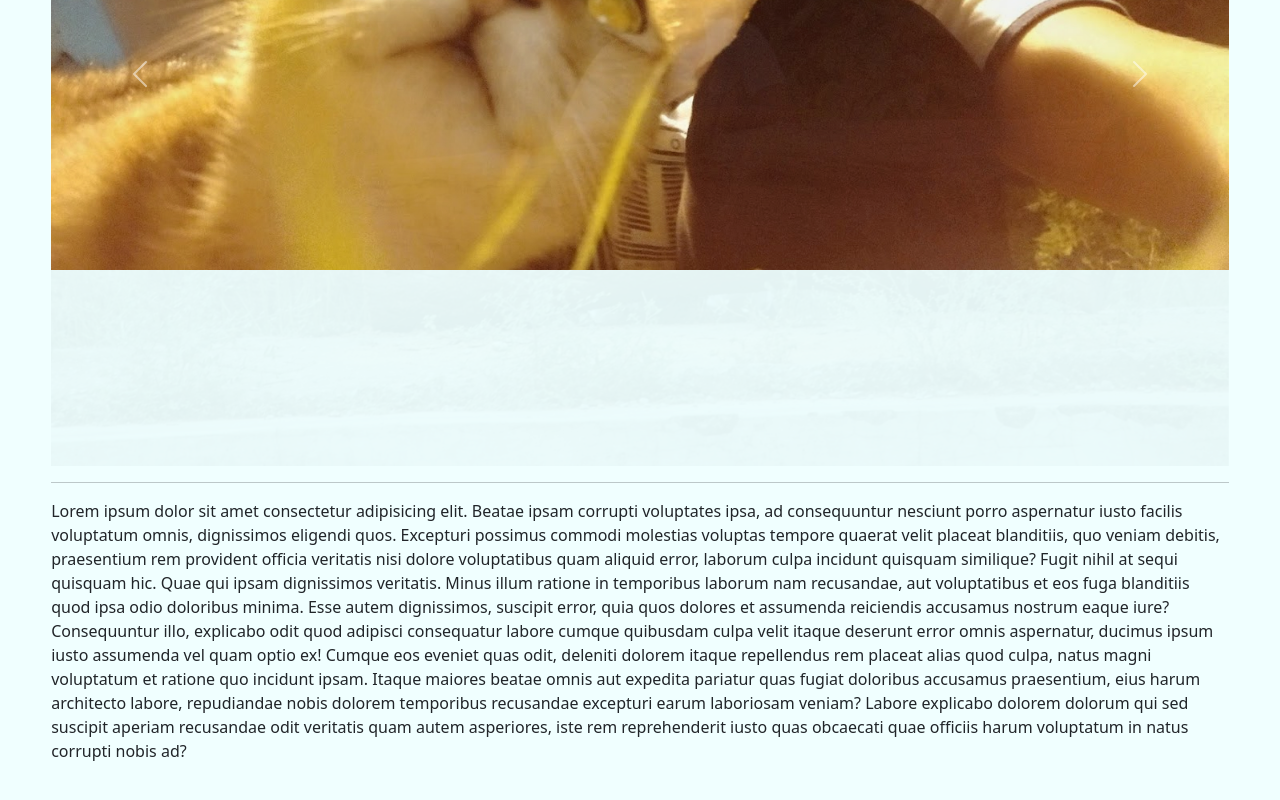
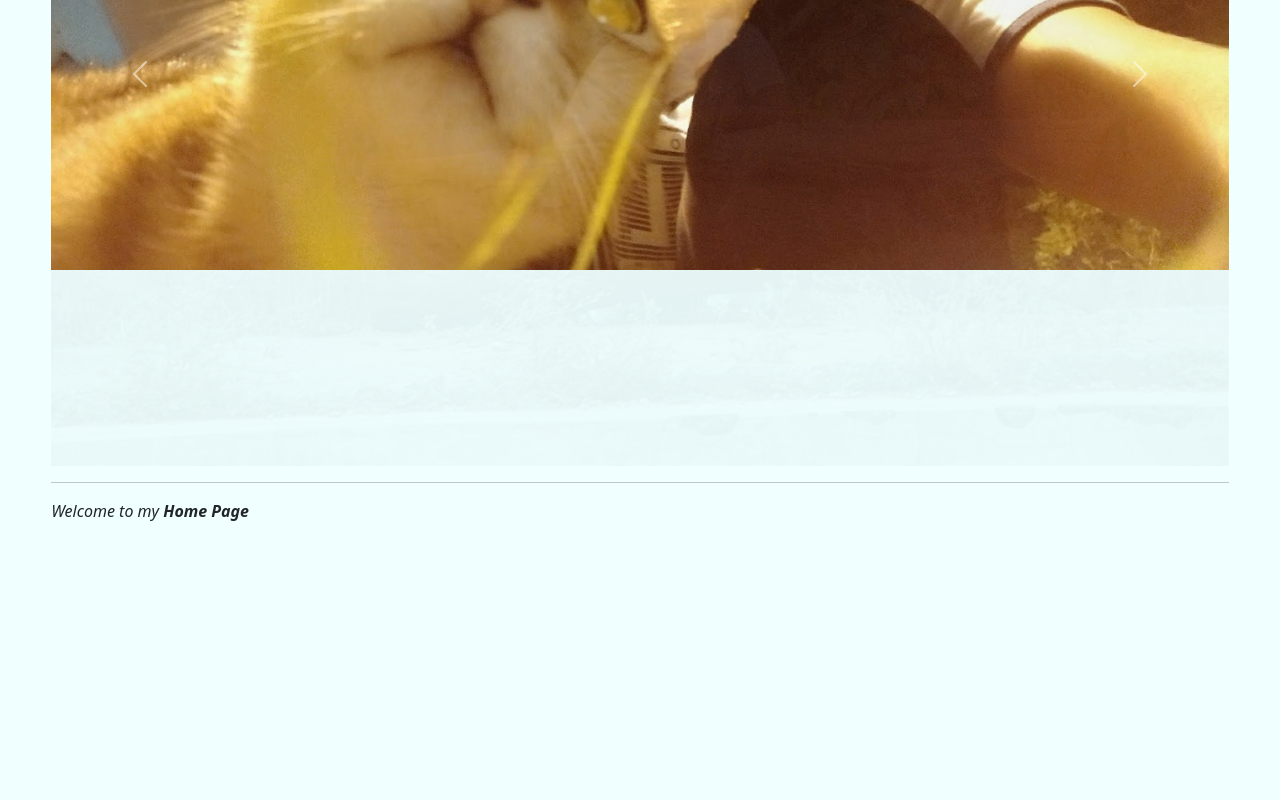
Before and after one commit to pctablet505/homepage.github.io, a plain HTML site: page index.html in a window 1280 px wide. Shown: the part 516-1316 px from the top of the page. After the commit the page ends 1090 px from the top, so only its background shows below. Drawn offline with nearby package versions, Linux system fonts and the light colour scheme; files that its build step writes are made by us from their sources.

Commit message:
Update index.html

```diff
--- a/index.html
+++ b/index.html
@@ -128,39 +128,12 @@
         </div>
         <hr>
         <div>
-            <p>Lorem ipsum dolor sit amet consectetur adipisicing elit. Beatae ipsam corrupti voluptates ipsa, ad
-                consequuntur
-                nesciunt porro aspernatur iusto facilis voluptatum omnis, dignissimos eligendi quos. Excepturi possimus
-                commodi
-                molestias voluptas tempore quaerat velit placeat blanditiis, quo veniam debitis, praesentium rem
-                provident
-                officia veritatis nisi dolore voluptatibus quam aliquid error, laborum culpa incidunt quisquam
-                similique? Fugit
-                nihil at sequi quisquam hic. Quae qui ipsam dignissimos veritatis. Minus illum ratione in temporibus
-                laborum nam
-                recusandae, aut voluptatibus et eos fuga blanditiis quod ipsa odio doloribus minima. Esse autem
-                dignissimos,
-                suscipit error, quia quos dolores et assumenda reiciendis accusamus nostrum eaque iure? Consequuntur
-                illo,
-                explicabo odit quod adipisci consequatur labore cumque quibusdam culpa velit itaque deserunt error omnis
-                aspernatur, ducimus ipsum iusto assumenda vel quam optio ex! Cumque eos eveniet quas odit, deleniti
-                dolorem
-                itaque repellendus rem placeat alias quod culpa, natus magni voluptatum et ratione quo incidunt ipsam.
-                Itaque
-                maiores beatae omnis aut expedita pariatur quas fugiat doloribus accusamus praesentium, eius harum
-                architecto
-                labore, repudiandae nobis dolorem temporibus recusandae excepturi earum laboriosam veniam? Labore
-                explicabo
-                dolorem dolorum qui sed suscipit aperiam recusandae odit veritatis quam autem asperiores, iste rem
-                reprehenderit
-                iusto quas obcaecati quae officiis harum voluptatum in natus corrupti nobis ad?</p>
-
+            <p id="welcome">
+                <i>Welcome to my <b>Home Page</b></i>
+            </p>
         </div>
 
-
     </main>
-
-
 
 </body>
 
```
